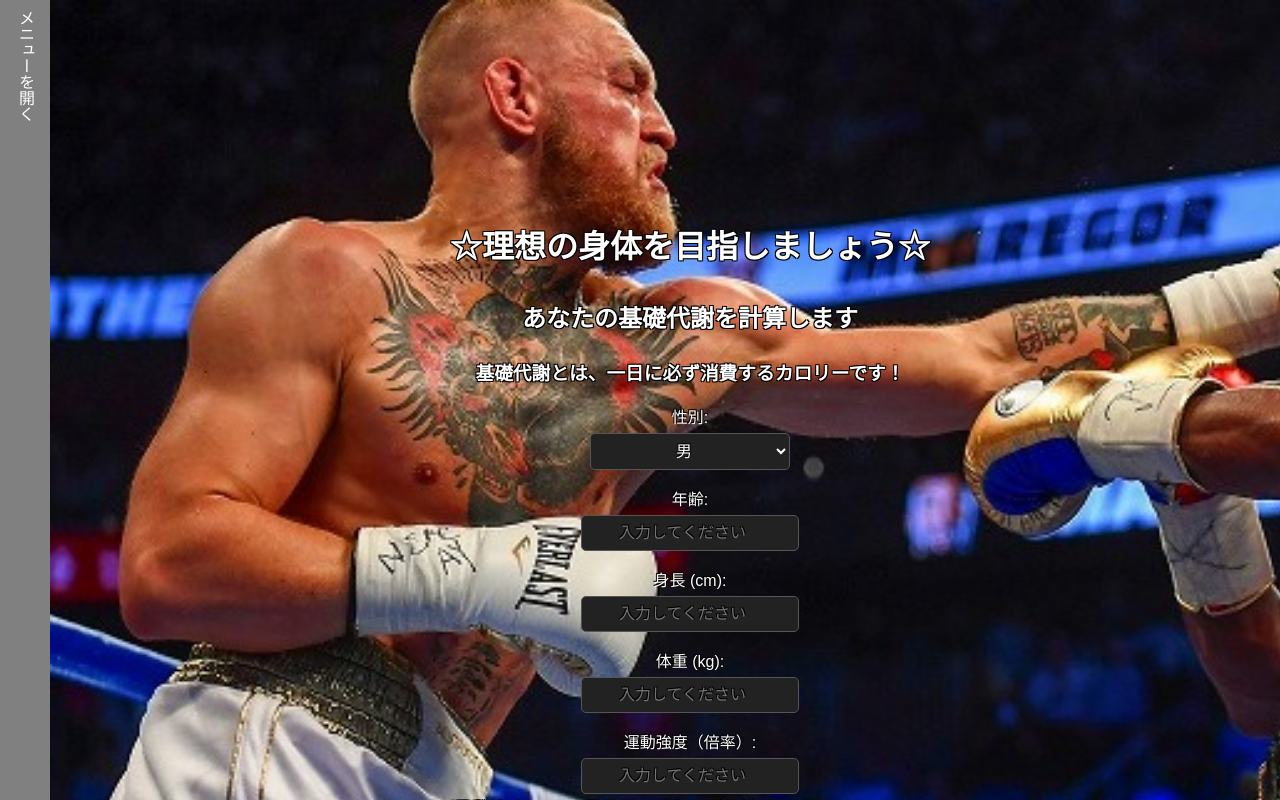
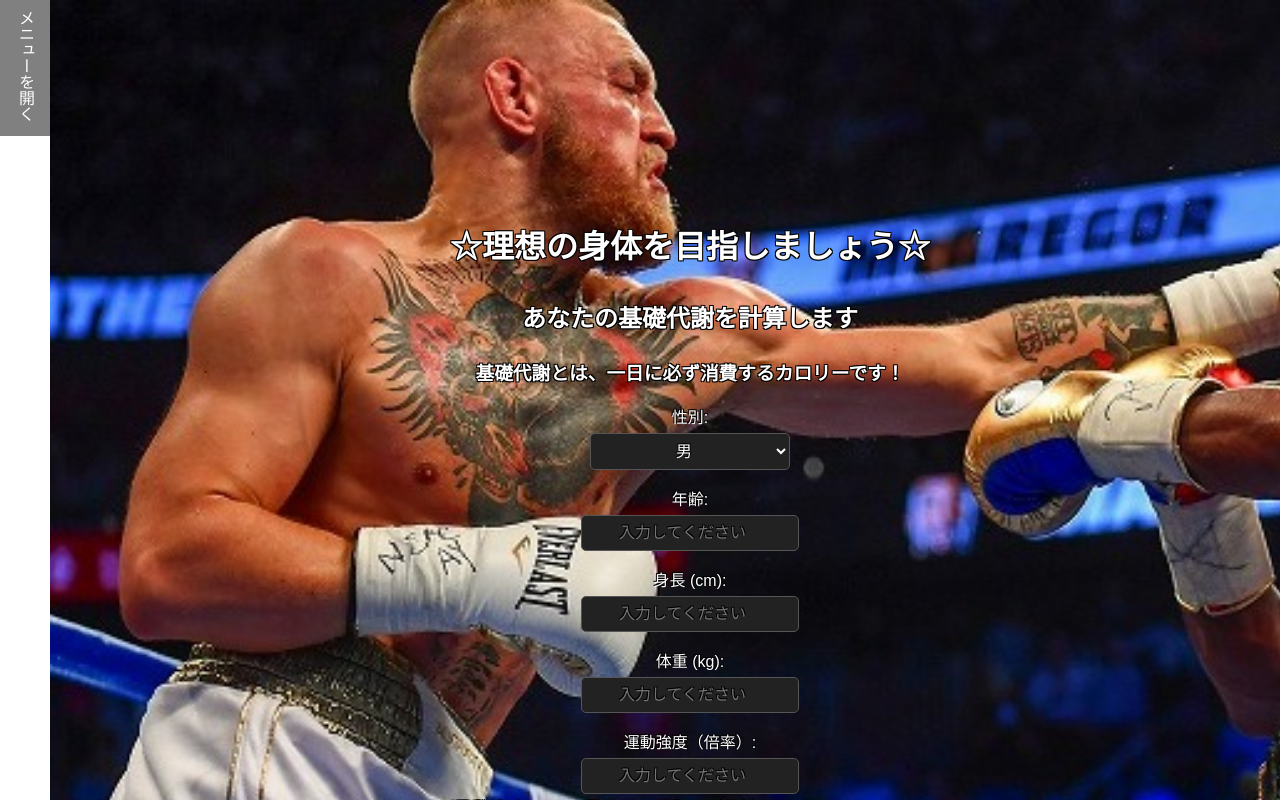
Before and after one commit to y-wkot/BmrFront, a React (Vite) app: page /calculate in a window 1280 px wide. Shown: the top 800 px of the page. Built offline with nearby package versions, Linux system fonts and the light colour scheme; no server answers.

Commit message:
241112h5

```diff
--- a/src/Backimage.css
+++ b/src/Backimage.css
@@ -25,7 +25,7 @@
   flex-direction: column;
   align-items: center;
   /* justify-content: center; */
-  color: white; /* 文字色の調整 */
+  color: #f333; /* 文字色の調整 */
   text-align: center;
   /* overflow: hidden; */
 }
--- a/src/Sidebar.css
+++ b/src/Sidebar.css
@@ -1,5 +1,5 @@
 .sidebar {
-  height: 100vh; /* ビューポートの高さに合わせる */
+  height: auto; /* ビューポートの高さに合わせる */
   width: 50px; /* 初期状態の幅 */
   position: fixed; /* ビューポートに固定 */
   left: 0;
```
